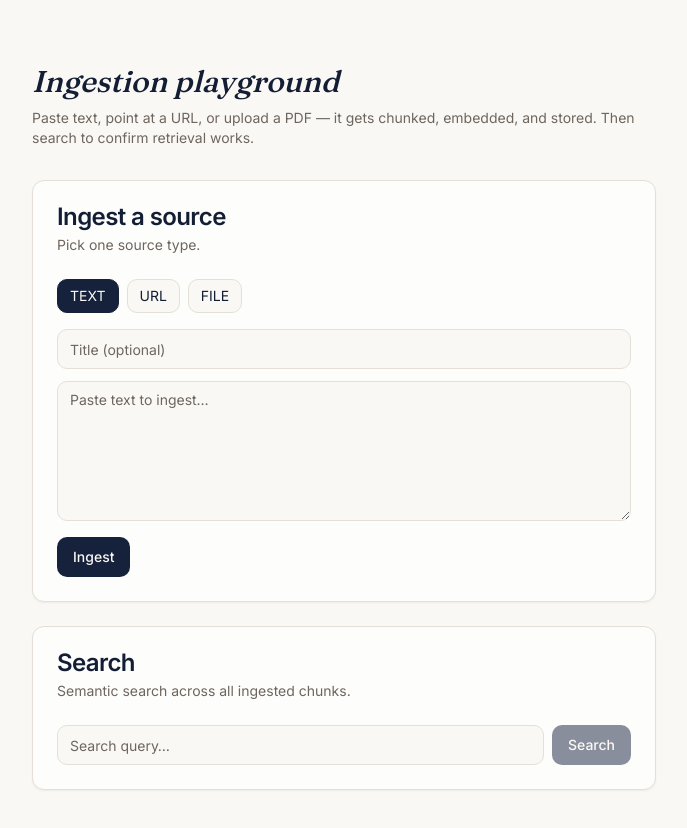
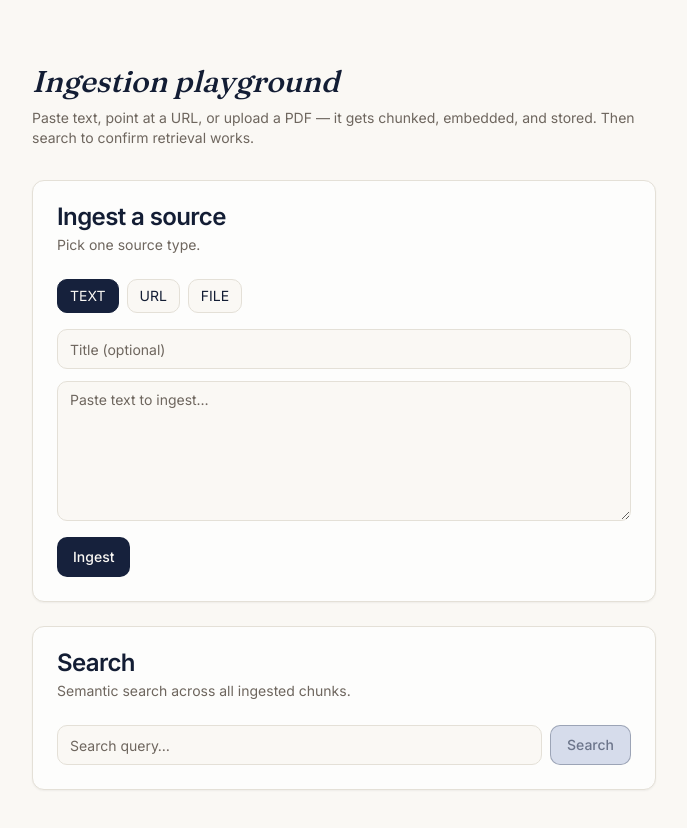
Before and after one commit to chiraagsharma24/Steelman, a Next.js app: page /ingest in a window 1280 px wide. Shown: the top 828 px of the page, without its empty margins (296-983 px from the left). Built offline with nearby package versions, Linux system fonts and the light colour scheme.

Commit message:
feat: enhance button styles and add muted color for better disabled state visibility

```diff
--- a/app/globals.css
+++ b/app/globals.css
@@ -14,6 +14,11 @@
 
     --primary: 222 47% 16%;
     --primary-foreground: 40 38% 97%;
+    /* Solid (not alpha-blended) tint for disabled/awaiting-input states —
+       simple opacity of navy over the near-white card washes out to flat
+       grey since the lightness gap is too large; a precomputed tint reads
+       as clearly, intentionally "soft navy" instead. */
+    --primary-muted: 222 35% 88%;
 
     --secondary: 40 20% 92%;
     --secondary-foreground: 222 47% 16%;
--- a/components/ui/button.tsx
+++ b/components/ui/button.tsx
@@ -5,18 +5,22 @@ import { cva, type VariantProps } from "class-variance-authority";
 import { cn } from "@/lib/utils";
 
 const buttonVariants = cva(
-  "inline-flex items-center justify-center whitespace-nowrap rounded-md text-sm font-medium transition-colors focus-visible:outline-none focus-visible:ring-2 focus-visible:ring-ring focus-visible:ring-offset-2 focus-visible:ring-offset-background disabled:pointer-events-none disabled:opacity-50",
+  "inline-flex items-center justify-center whitespace-nowrap rounded-md text-sm font-medium transition-colors focus-visible:outline-none focus-visible:ring-2 focus-visible:ring-ring focus-visible:ring-offset-2 focus-visible:ring-offset-background disabled:pointer-events-none disabled:cursor-not-allowed",
   {
     variants: {
       variant: {
-        default: "bg-primary text-primary-foreground hover:bg-primary/90",
+        // Disabled state is deliberately NOT a flat opacity wash — a softened
+        // ink-navy outline (tinted bg, visible border, muted navy text) reads
+        // as "a real button awaiting input," not a broken/greyed-out element.
+        default:
+          "bg-primary text-primary-foreground hover:bg-primary/90 disabled:border disabled:border-primary/30 disabled:bg-primary-muted disabled:text-primary/55",
         outline:
-          "border border-input bg-background hover:bg-accent hover:text-accent-foreground",
-        secondary: "bg-secondary text-secondary-foreground hover:bg-secondary/80",
-        ghost: "hover:bg-accent hover:text-accent-foreground",
-        link: "text-primary underline-offset-4 hover:underline",
+          "border border-input bg-background hover:bg-accent hover:text-accent-foreground disabled:border-border/60 disabled:text-muted-foreground/60",
+        secondary: "bg-secondary text-secondary-foreground hover:bg-secondary/80 disabled:opacity-50",
+        ghost: "hover:bg-accent hover:text-accent-foreground disabled:opacity-50",
+        link: "text-primary underline-offset-4 hover:underline disabled:opacity-50",
         destructive:
-          "bg-destructive text-destructive-foreground hover:bg-destructive/90",
+          "bg-destructive text-destructive-foreground hover:bg-destructive/90 disabled:opacity-50",
       },
       size: {
         default: "h-10 px-4 py-2",
--- a/tailwind.config.ts
+++ b/tailwind.config.ts
@@ -22,6 +22,7 @@ const config: Config = {
         primary: {
           DEFAULT: "hsl(var(--primary))",
           foreground: "hsl(var(--primary-foreground))",
+          muted: "hsl(var(--primary-muted))",
         },
         secondary: {
           DEFAULT: "hsl(var(--secondary))",
```
